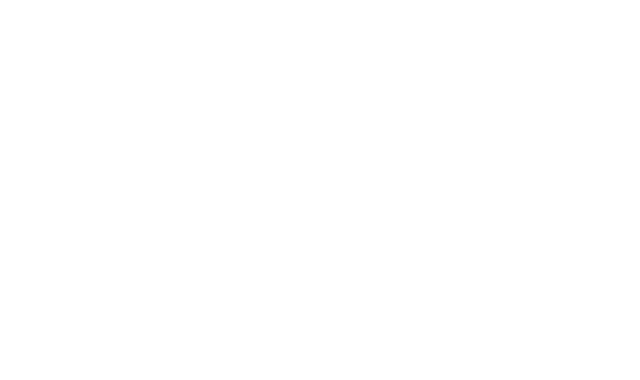
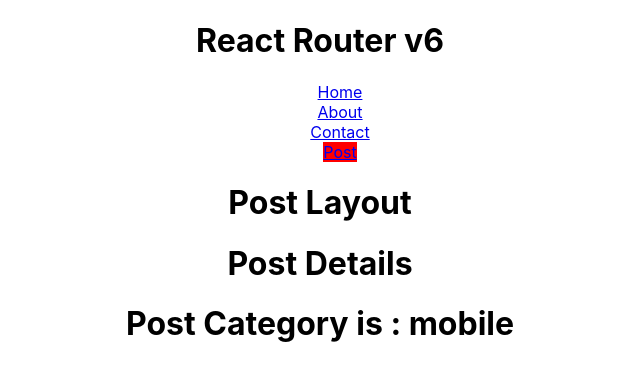
Before and after one commit to Anishkumardiwan/React-Router, a React (Create React App) app: page /post/mobile in a window 1280 px wide. Before the commit this address had no page. Shown: the top 380 px of the page, without its empty margins (320-960 px from the left). Built offline with nearby package versions, Linux system fonts and the light colour scheme.

Commit message:
use of nested Route and Outlet Part-2

```diff
--- a/src/App.js
+++ b/src/App.js
@@ -6,10 +6,10 @@
 import { Home } from './Components/Page/Home';
 import { Layout } from './Components/Layout';
 import { Post } from './Components/Page/Post';
+import PostLayout from './Components/PostLayout';
+import { PostDetails } from './Components/Page/PostDetails';
 
 function App() {
-
-  const [isLogged, setIsLogged] = useState(false);
 
   return (
     <>
@@ -17,6 +17,13 @@
         <Routes>
           <Route path='/' element={<Layout />} >
             <Route path='about' element={ <About /> } />
+            <Route path='contact' element={ <Contact /> } />
+            <Route path='post' element={ <PostLayout /> } >
+              <Route index element={ <Post /> } />
+              <Route path=':category' element={ <PostDetails /> } />
+            </Route>
+            <Route index element={ <Home /> } />
+            <Route path='*' element={<h1>Error Page not Found</h1>} />
           </Route>
         </Routes>
       </BrowserRouter>
--- a/src/Components/Layout.js
+++ b/src/Components/Layout.js
@@ -9,7 +9,7 @@
                 <li><NavLink to="/" style={({ isActive }) => { return { backgroundColor: isActive ? 'red' : '' } }}>Home</NavLink></li>
                 <li><NavLink to="/about" style={({ isActive }) => { return { backgroundColor: isActive ? 'red' : '' } }}>About</NavLink></li>
                 <li><NavLink to="/contact" style={({ isActive }) => { return { backgroundColor: isActive ? 'red' : '' } }}>Contact</NavLink></li>
-                <li><NavLink to="/post/mobile/1" style={({ isActive }) => { return { backgroundColor: isActive ? 'red' : '' } }}>Post</NavLink></li>
+                <li><NavLink to="/post" style={({ isActive }) => { return { backgroundColor: isActive ? 'red' : '' } }}>Post</NavLink></li>
             </ul>
             <Outlet />
         </>
--- a/src/Components/Page/Post.js
+++ b/src/Components/Page/Post.js
@@ -3,15 +3,9 @@
 import { useParams , useSearchParams} from 'react-router-dom';
 
 export const Post = () => {
-    let {category , id} = useParams();
-    let [searchParams , setSearchParams] = useSearchParams();
-    console.log(searchParams);
-    console.log(searchParams.get('price')); //http://localhost:3000/post/mobile/1?price=12020
-    console.log(searchParams.get('sort')); //http://localhost:3000/post/mobile/1?price=12020&sort=39382
     return (
         <>
-            <h1 style={{textAlign:'center'}}>Post Page: {category}</h1>
-            <h1 style={{textAlign:'center'}}>Post Page: {id}</h1>
+            <h1 style={{textAlign:'center'}}>Post Page</h1>
         </>
     )
 }
--- /dev/null
+++ b/src/Components/Page/PostDetails.js
@@ -0,0 +1,13 @@
+
+import React from 'react';
+import { useParams , useSearchParams} from 'react-router-dom';
+
+export const PostDetails = () => {
+    let {category} = useParams();
+    return (
+        <>
+            <h1 style={{textAlign:'center'}}>Post Details</h1>
+            <h1 style={{textAlign:'center'}}>Post Category is : {category}</h1>
+        </>
+    )
+}
--- /dev/null
+++ b/src/Components/PostLayout.js
@@ -0,0 +1,14 @@
+
+import React from 'react';
+import { Outlet  } from 'react-router-dom';
+
+const PostLayout = () => {
+    return (
+        <>
+            <h1 style={{ textAlign: 'center' }}>Post Layout</h1>
+            <Outlet />
+        </>
+    )
+}
+
+export default PostLayout;
```
